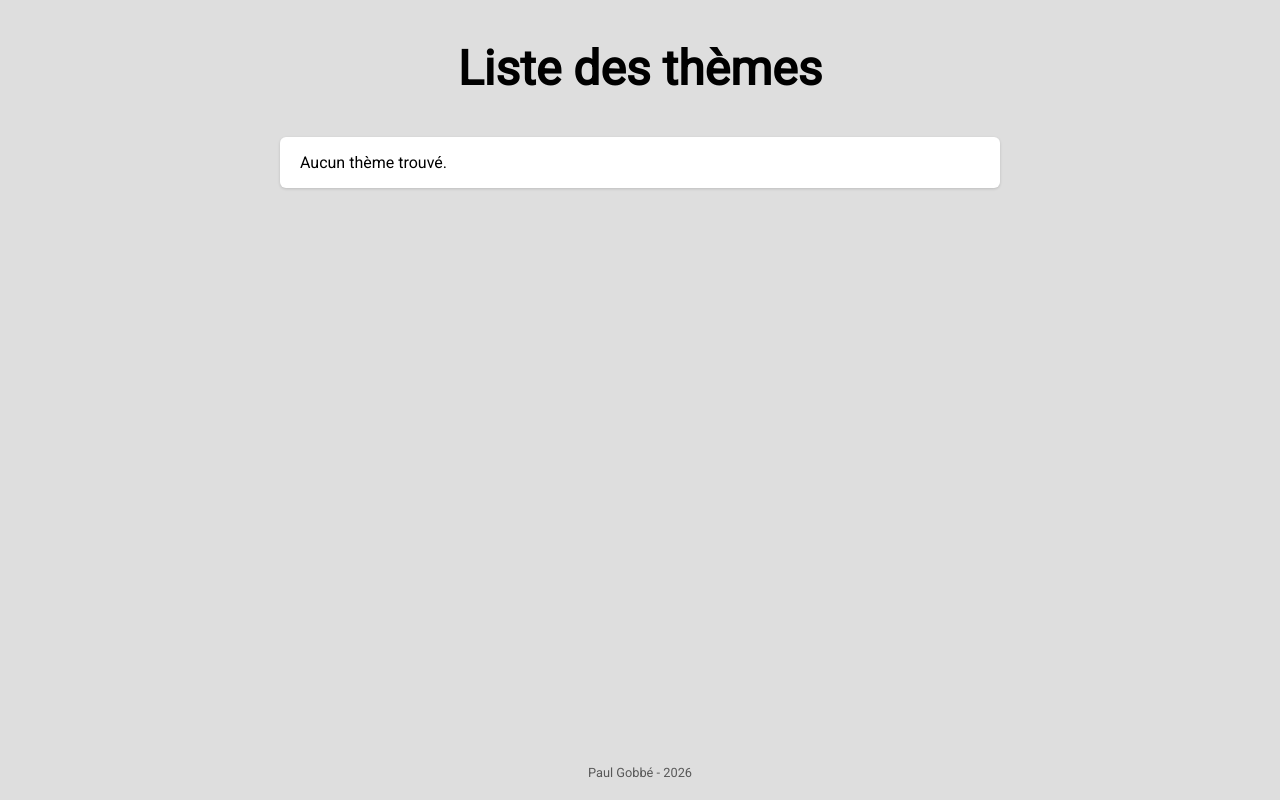
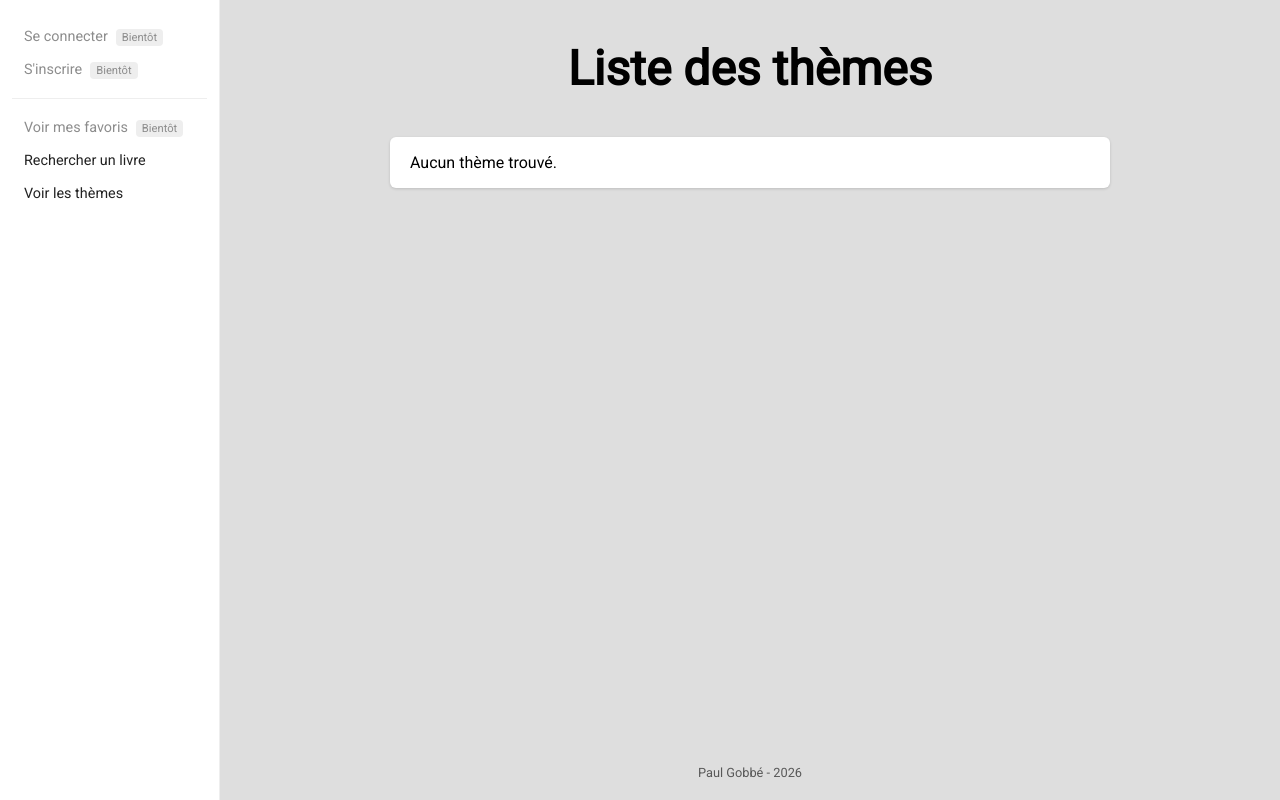
Before and after one commit to paulgob/biblits, a Django app: page /themes/ in a window 1280 px wide. Run offline with Django 5.2, Linux system fonts and the light colour scheme; data that the repository does not hold is empty; parts of the project's set-up code (start-up, migrations or seed data) failed here and were passed over.

Commit message:
Feat: Add an aside nav menu

```diff
--- a/books_finder/static/books_finder/style.css
+++ b/books_finder/static/books_finder/style.css
@@ -34,6 +34,63 @@ body {
     flex-direction: column;
     min-height: 100vh;
     background-color: #dedede;
+}
+
+/* Make room for the side menu only on pages that have it */
+body:has(aside) {
+    padding-left: 220px;
+}
+
+/* SIDE MENU */
+
+aside {
+    position: fixed;
+    top: 0;
+    left: 0;
+    width: 220px;
+    height: 100vh;
+    padding: 20px 12px;
+    box-sizing: border-box;
+    background-color: #fff;
+    border-right: 1px solid #eee;
+}
+
+aside ul {
+    list-style: none;
+}
+
+aside a {
+    display: block;
+    padding: 8px 12px;
+    border-radius: 6px;
+    font-size: 0.9rem;
+    color: var(--text-color);
+    text-decoration: none;
+}
+
+aside a:hover {
+    background-color: #f5f5f5;
+}
+
+/* Features still in development: greyed out with a "Bientôt" badge */
+.in-progress a {
+    color: var(--background-color);
+}
+
+.in-progress a::after {
+    content: "Bientôt";
+    margin-left: 8px;
+    padding: 2px 6px;
+    border-radius: 4px;
+    font-size: 0.7rem;
+    background-color: #eee;
+}
+
+/* Separate the account links from the browsing links */
+aside li:nth-child(3) {
+    margin-top: 12px;
+    padding-top: 12px;
+    border-top: 1px solid #eee;
 }
 
 .search-section {
--- a/books_finder/templates/books_finder/base.html
+++ b/books_finder/templates/books_finder/base.html
@@ -8,6 +8,19 @@
         <link rel="stylesheet" href="{% static 'books_finder/style.css' %}">
     </head>
     <body>
+        {% block menu %}
+        <aside>
+            <nav>
+                <ul>
+                    <li class="in-progress"><a href="{% url 'login' %}">Se connecter</a></li>
+                    <li class="in-progress"><a href="{% url 'register' %}">S'inscrire</a></li>
+                    <li class="in-progress"><a href="{% url 'favorites' %}">Voir mes favoris</a></li>
+                    <li><a href="{% url 'book_search' %}">Rechercher un livre</a></li>
+                    <li><a href="{% url 'themes_list' %}">Voir les thèmes</a></li>
+                </ul>
+            </nav>
+        </aside>
+        {% endblock %}
         {% block content %}{% endblock %}
         <footer>Paul Gobbé - 2026</footer>
     </body>
--- /dev/null
+++ b/books_finder/templates/books_finder/in-progress.html
@@ -0,0 +1,2 @@
+<h1>En cours de développement</h1>
+<p>Cette fonctionnalité n'est pas encore disponible</p>
--- a/books_finder/templates/books_finder/index.html
+++ b/books_finder/templates/books_finder/index.html
@@ -1,6 +1,7 @@
 {% extends "books_finder/base.html" %}
 {% load static %}
 {% block title %}Search for a book{% endblock %}
+{% block menu %}{% endblock %}
 {% block content %}
 
 
--- a/books_finder/urls.py
+++ b/books_finder/urls.py
@@ -8,4 +8,7 @@ urlpatterns = [
     path('theme/<slug:slug>/', theme_detail, name='theme_detail'),
     path('book/<int:pk>/', book_detail, name='book_detail'),
     path('search/', book_search_view, name='book_search'),
+    path('login/', login, name='login'),
+    path('register/', register, name='register'),
+    path('favorites/', favorites, name='favorites'),
 ]
--- a/books_finder/views.py
+++ b/books_finder/views.py
@@ -46,3 +46,23 @@ def book_search_view(request):
         "books_finder/index.html",
         context
     )
+
+# TODO : Implement this view
+
+def login(request):
+    '''
+    Handle user login functionality.
+    '''
+    return render(request, "books_finder/in-progress.html")  # Render the login template
+
+def register(request):
+    '''
+    Handle user registration functionality.
+    '''
+    return render(request, "books_finder/in-progress.html")  # Render the register template
+
+def favorites(request):
+    '''
+    Display the user's favorite books.
+    '''
+    return render(request, "books_finder/in-progress.html")  # Render the favorites template
```
